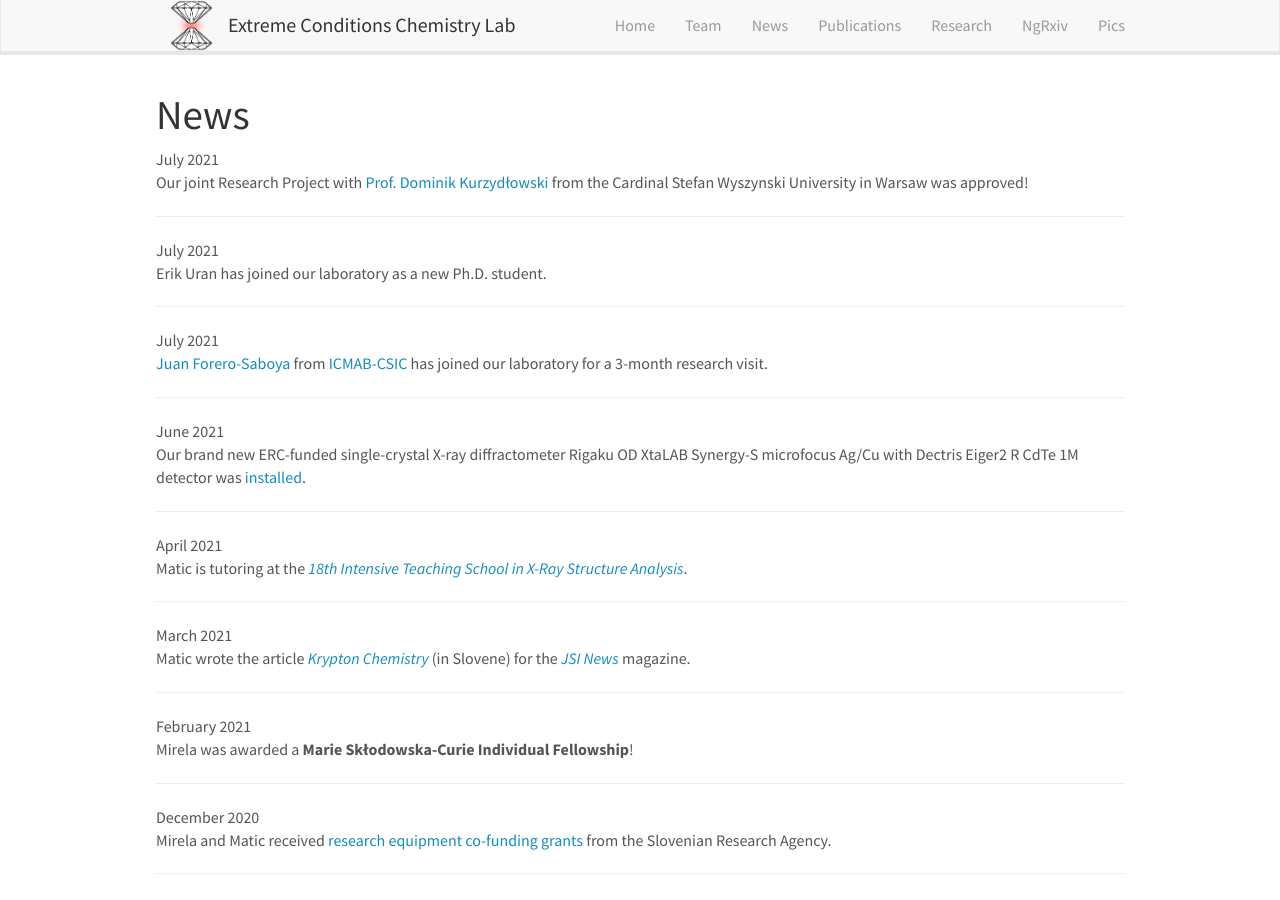
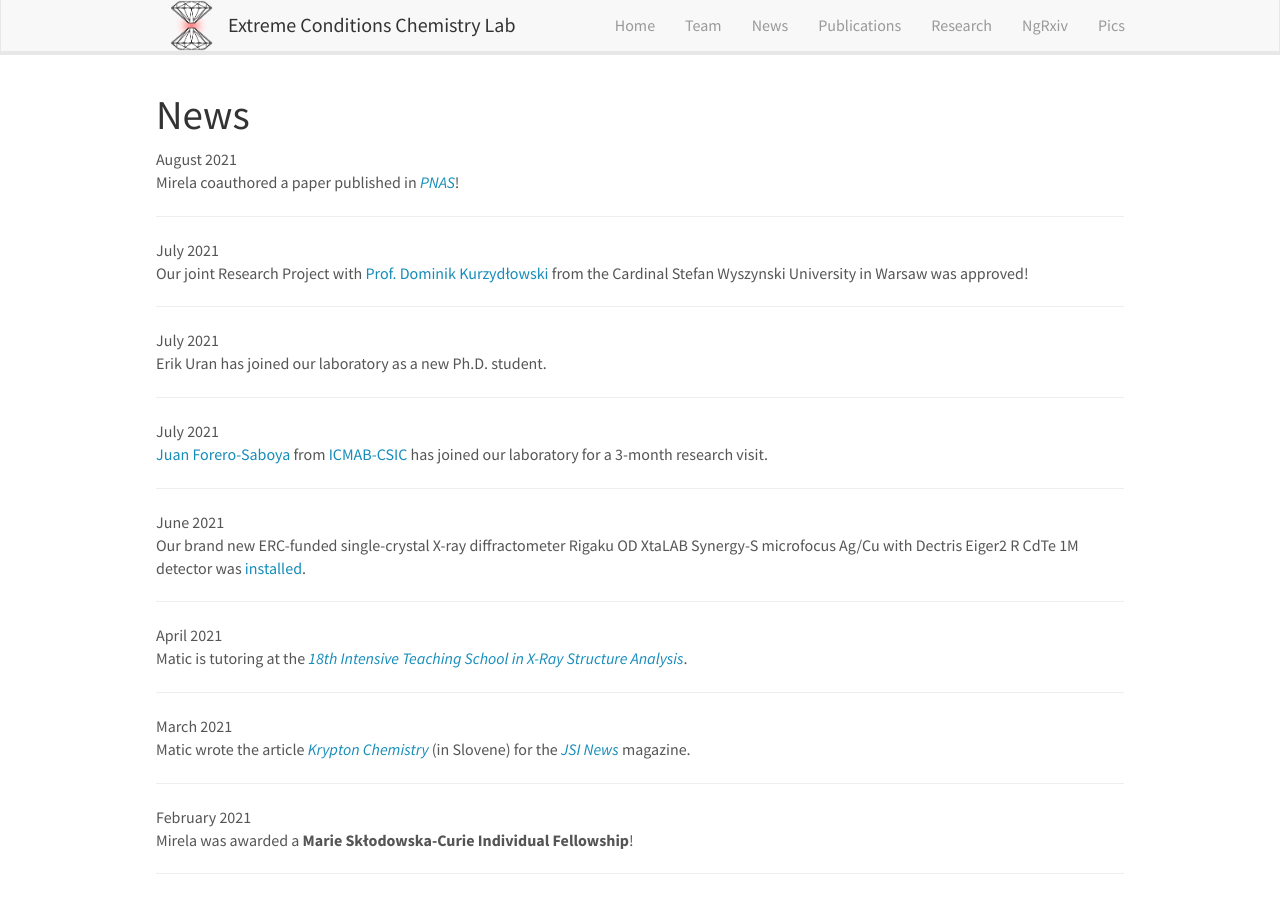
Before and after one commit to eccl-jsi/eccl-jsi.github.io, a Jekyll site: the page built from _pages/allnews.md, in a window 1280 px wide and 900 px high. Built offline with Jekyll 4.4.1, drawn with Linux system fonts in a browser that asks for light colours; nearby versions of some CDN libraries.

Commit message:
Update news.yml

```diff
--- a/_data/news.yml
+++ b/_data/news.yml
@@ -1,3 +1,6 @@
+- date: August 2021
+  headline: "Mirela coauthored a paper published in <a href='https://doi.org/10.1073/pnas.2106881118'><i>PNAS</i></a>!"
+
 - date: July 2021
   headline: "Our joint Research Project with <a href='https://wmp.uksw.edu.pl/pl/node/85#overlay-context=pl/node/6'>Prof. Dominik Kurzydłowski</a> from the Cardinal Stefan Wyszynski University in Warsaw was approved!"
 
```
